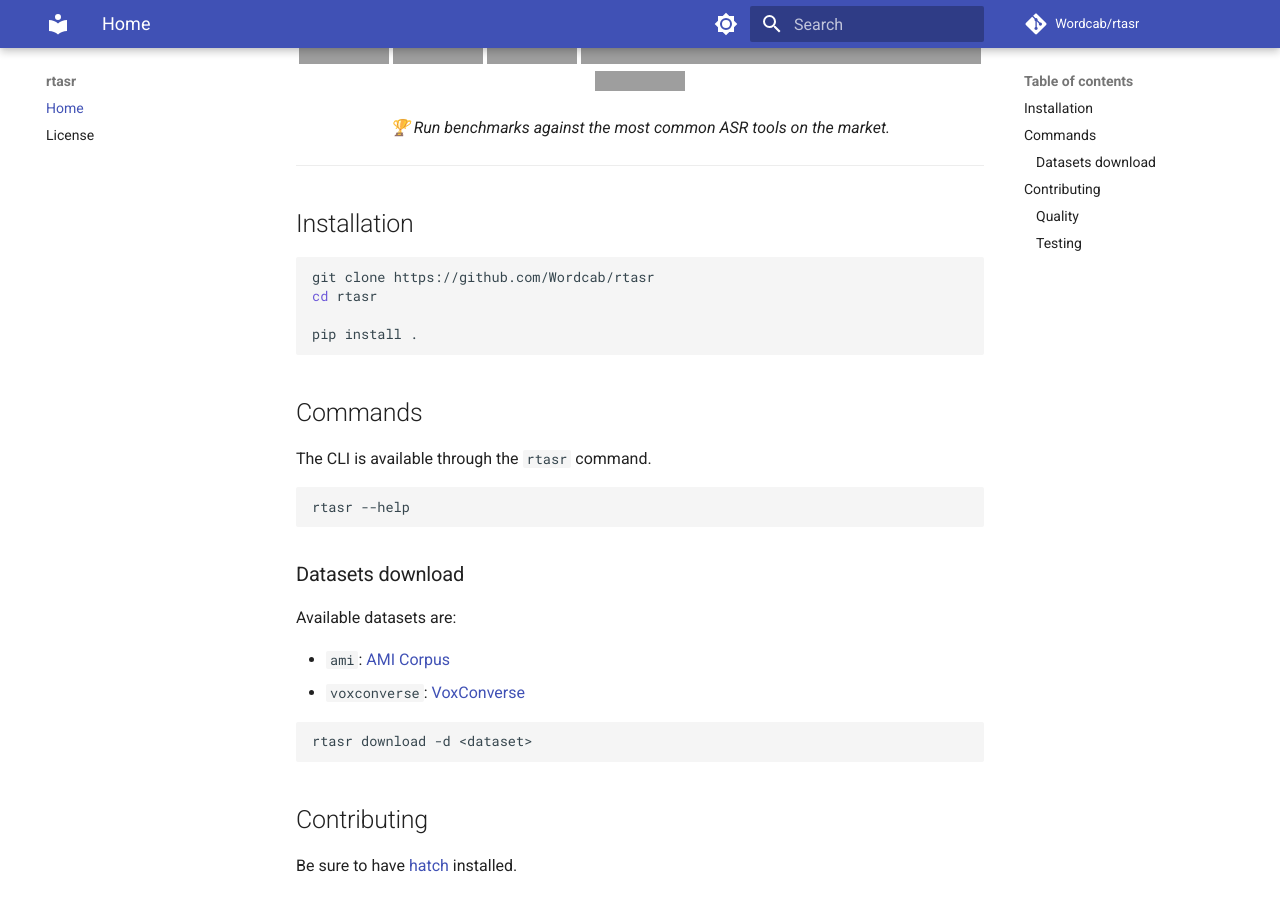
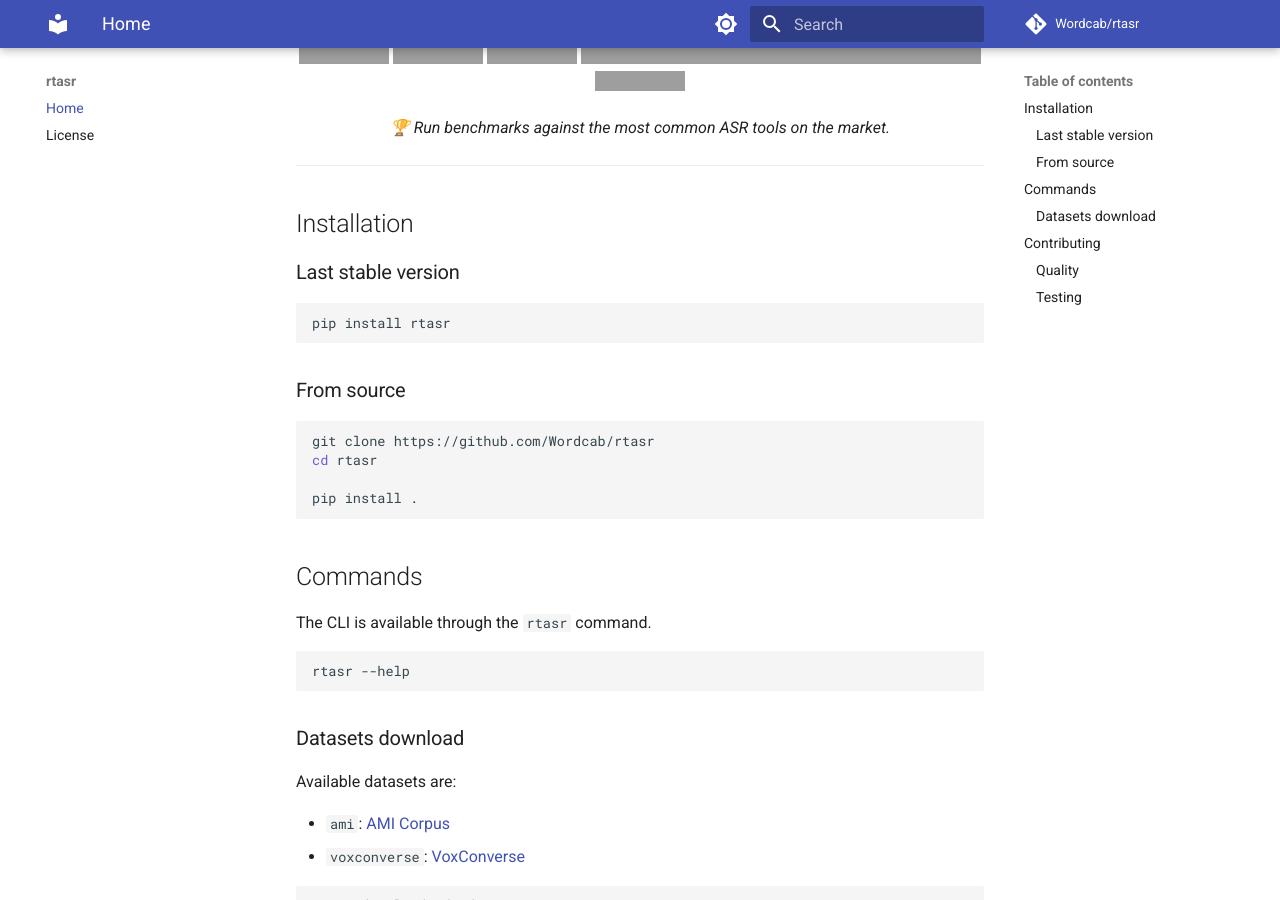
Before and after one commit to Wordcab/rtasr, an MkDocs documentation site: the page built from docs/index.md, in a window 1280 px wide and 900 px high, scrolled down 416 px. Built offline with MkDocs 1.6.1 and Material for MkDocs 9.7.7, drawn with Linux system fonts in a browser that asks for light colours; comment, search, counter and statistics services are not loaded; grey boxes are pictures that could not be loaded.

Commit message:
add installation via pip

````diff
--- a/docs/index.md
+++ b/docs/index.md
@@ -23,6 +23,14 @@
 ---
 
 ## Installation
+
+### Last stable version
+
+```bash
+pip install rtasr
+```
+
+### From source
 
 ```bash
 git clone https://github.com/Wordcab/rtasr
````
Also changed, not shown: README.md (+8 -0 lines).
